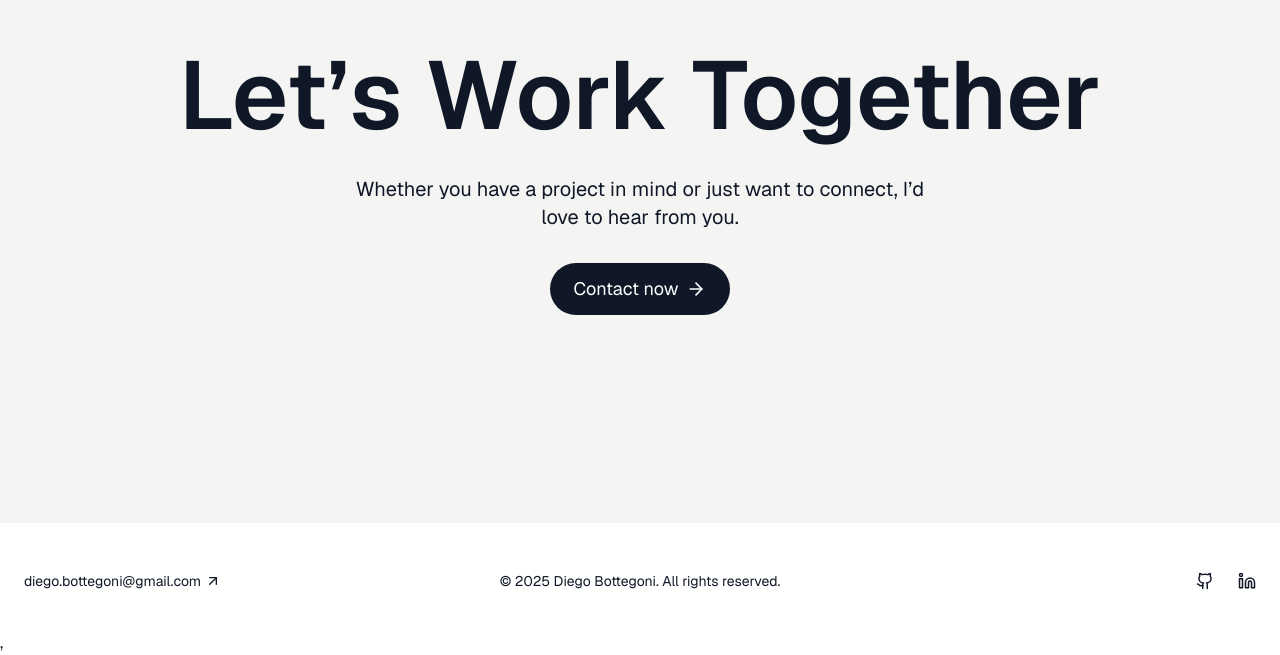
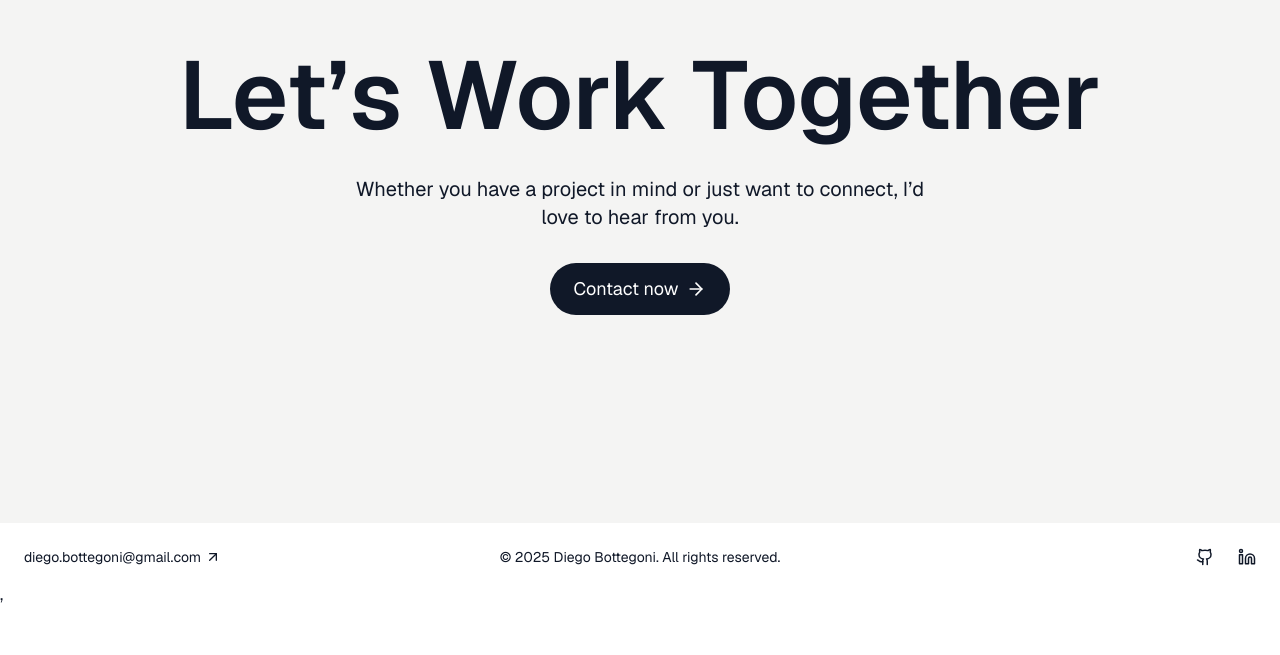
Before and after one commit to DiegoBottegoni/diegobottegoni.github.io, a React (Vite) app: page / in a window 1280 px wide. Shown: the part 5077-5732 px from the top of the page. After the commit the page ends 5684 px from the top, so only its background shows below. Built offline with nearby package versions, Linux system fonts and the light colour scheme.

Commit message:
footer smaller

```diff
--- a/src/presentation/components/Footer/Footer.tsx
+++ b/src/presentation/components/Footer/Footer.tsx
@@ -3,7 +3,7 @@ import { ArrowUpRight, Github, Linkedin } from "lucide-react";
 const Footer = () => {
     return (
         <footer id="footer" className="relative w-full bg-white px-6 text-sm pt-2">
-            <div className="max-w-7xl mx-auto flex flex-col sm:flex-row sm:items-center sm:justify-between gap-4 sm:gap-0 relative text-center sm:text-left pt-4 sm:py-10">
+            <div className="max-w-7xl mx-auto flex flex-col sm:flex-row sm:items-center sm:justify-between gap-4 sm:gap-0 relative text-center sm:text-left pt-4 sm:py-10 lg:py-4">
                 {/* Izquierda */}
                 <a
                     href="mailto:diego@example.com"
```
